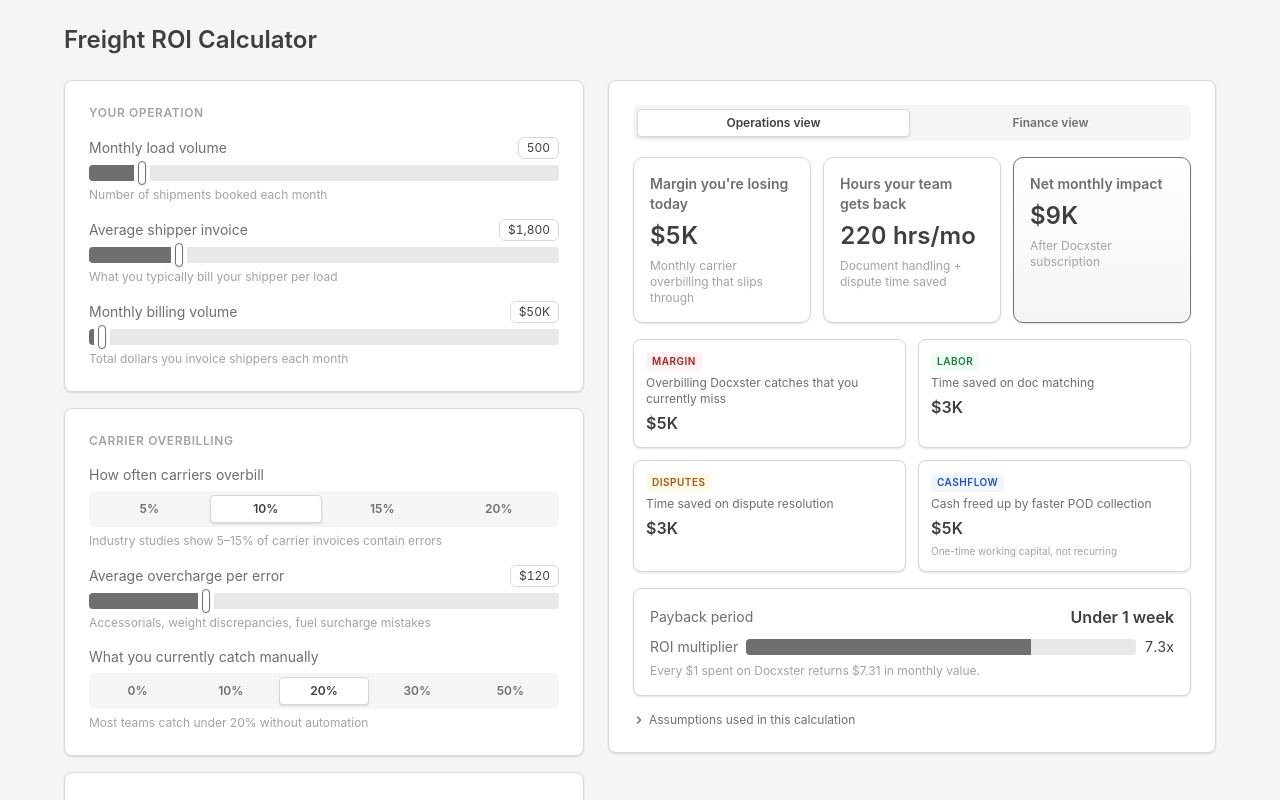
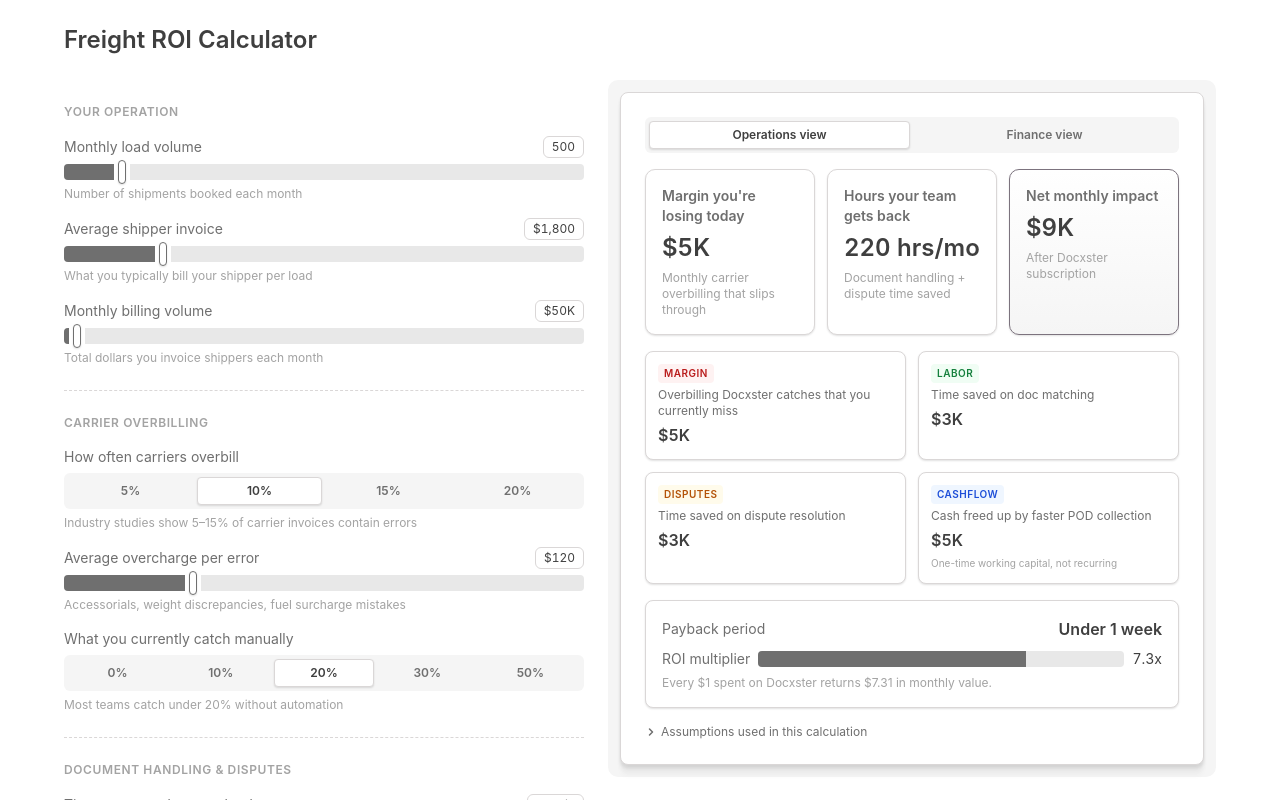
Before and after one commit to Musharraf1147/docxster-roi-freight, a React (Vite) app: page / in a window 1280 px wide. Shown: the top 800 px of the page. Built offline with nearby package versions, Linux system fonts and the light colour scheme.

Commit message:
Flatten ConfigPanel with dashed dividers, frame ResultsPanel

```diff
--- a/src/App.jsx
+++ b/src/App.jsx
@@ -13,7 +13,7 @@
   }
 
   return (
-    <div className="min-h-screen bg-bg-page font-sans">
+    <div className="min-h-screen bg-bg-primary font-sans">
       <div className="max-w-[1200px] mx-auto p-2xl">
         <h1 className="text-2xl font-semibold text-text-strong mb-2xl">
           Freight ROI Calculator
--- a/src/components/ConfigPanel.jsx
+++ b/src/components/ConfigPanel.jsx
@@ -4,13 +4,11 @@
 
 function Section({ title, children }) {
   return (
-    <div className="bg-bg-primary border border-stroke-weak rounded-lg p-2xl shadow-xs">
-      <div className="flex flex-col gap-xl">
-        <h3 className="text-xs font-semibold text-text-weaker uppercase tracking-wider">
-          {title}
-        </h3>
-        {children}
-      </div>
+    <div className="flex flex-col gap-xl py-2xl">
+      <h3 className="text-xs font-semibold text-text-weaker uppercase tracking-wider">
+        {title}
+      </h3>
+      {children}
     </div>
   )
 }
@@ -19,7 +17,7 @@
   const set = (key) => (value) => onChange(key, value)
 
   return (
-    <div className="flex flex-col gap-xl">
+    <div className="flex flex-col divide-y divide-dashed divide-stroke-weak">
       <Section title="Your operation">
         <Slider
           label="Monthly load volume"
--- a/src/components/ResultsPanel.jsx
+++ b/src/components/ResultsPanel.jsx
@@ -115,8 +115,9 @@
   const [view, setView] = useState('operations')
 
   return (
-    <div className="bg-bg-primary border border-stroke-weak rounded-lg p-2xl shadow-xs sticky top-2xl self-start flex flex-col gap-xl">
-      <TabGroup
+    <div className="sticky top-2xl self-start bg-bg-page rounded-xl p-3">
+      <div className="bg-bg-primary border border-stroke-weak rounded-lg p-2xl shadow-lg flex flex-col gap-xl">
+        <TabGroup
         value={view}
         onChange={setView}
         options={[
@@ -138,7 +139,8 @@
         subscriptionCost={inputs.subscriptionCost}
       />
 
-      <AssumptionsDisclosure />
+        <AssumptionsDisclosure />
+      </div>
     </div>
   )
 }
```
